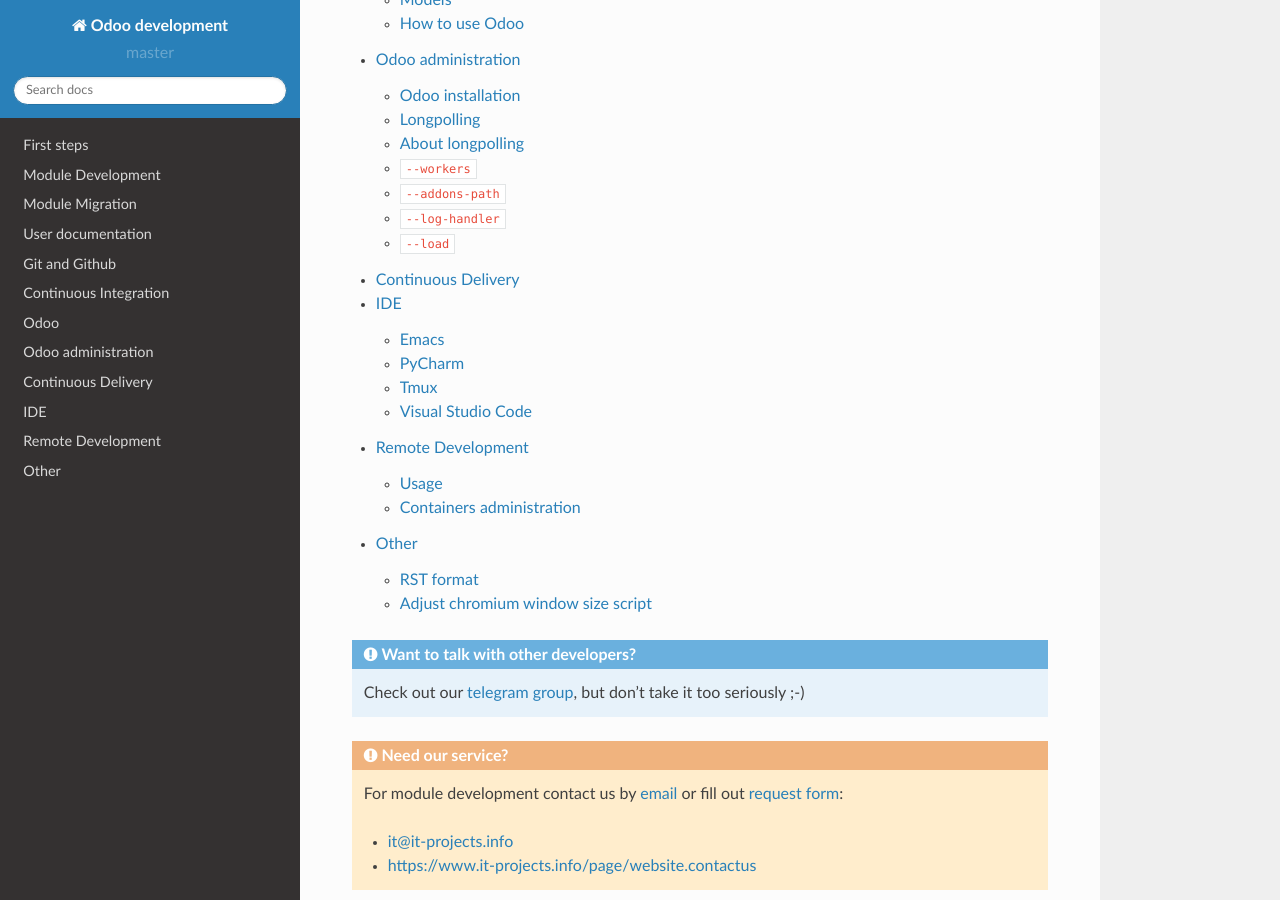
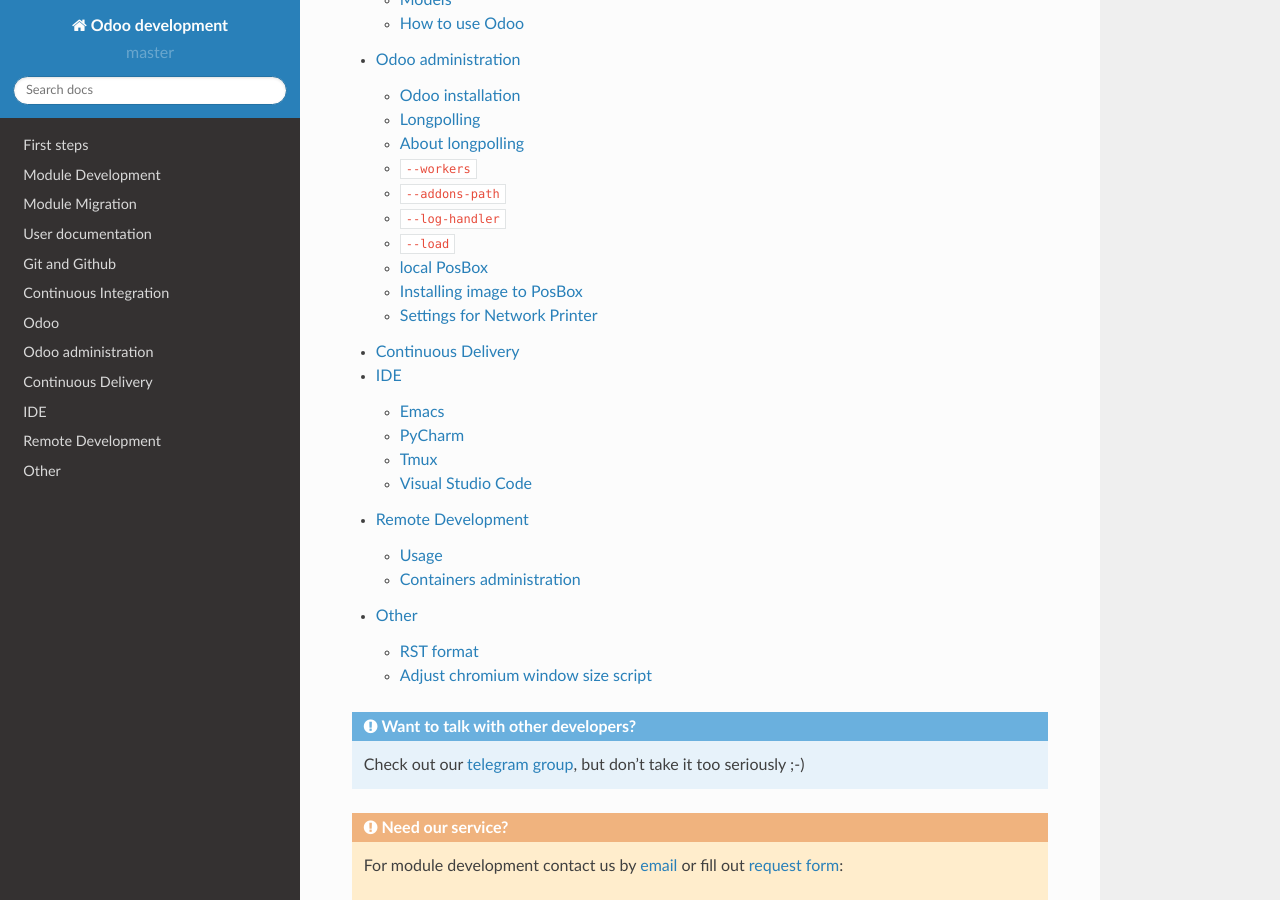
Before and after one commit to itpp-labs/odoo-development, a Sphinx documentation site: the page built from docs/index.rst, in a window 1280 px wide and 900 px high, scrolled down 1624 px. Built offline with Sphinx 7.4.7 and the Read the Docs theme 2.0.0, drawn with Linux system fonts in a browser that asks for light colours; pages that are not in the unit, such as notebooks, are missing from menus; some of the changed lines change nothing that is shown.

Commit message:
[DOC] about PosBox settings

```diff
--- a/docs/admin/index.rst
+++ b/docs/admin/index.rst
@@ -15,3 +15,4 @@
    addons_path
    log-handler
    server_wide_modules
+   posbox
--- /dev/null
+++ b/docs/admin/posbox.rst
@@ -0,0 +1,131 @@
+==============
+ local PosBox
+==============
+
+Local run of PosBox is means running the second odoo instead PosBox.
+
+For run the second odoo it is necessary to change the configuration settings which is different from the running settings the first odoo.
+
+For this, just change the xmlrpc and longpolling port value.
+
+For example, if the run settings for the first odoo:
+``xmlrpc_port = 8069``,
+``longpolling_port = 8072``
+
+then the settings for the second odoo can be as follows:
+``xmlrpc_port = 8071``,
+``longpolling_port = 8073``.
+
+Example of run local PosBox with used Network Printer:
+
+1. Run First Odoo.
+
+2. Install the `Pos Printer Network <https://www.odoo.com/apps/modules/10.0/pos_printer_network/>`_ module on Odoo in a `usual <http://odoo-development.readthedocs.io/en/latest/odoo/usage/install-module.html?highlight=install#from-app-store-install>`_ way.
+
+3. Configure PosBox using the `installation instructions <https://apps.odoo.com/apps/modules/10.0/pos_printer_network/>`_.
+
+4. Run second Odoo using new setting and load=web,hw_proxy,hw_posbox_homepage,hw_posbox_upgrade,hw_scale,hw_scanner,hw_escpos,hw_printer_network.
+
+5. Print in network printer.
+
+============================
+ Installing image to PosBox
+============================
+
+Download last version posbox_image:
+
+   https://nightly.odoo.com/master/posbox/
+
+Install OPERATING SYSTEM IMAGES in your SD card using instruction:
+
+   https://www.raspberrypi.org/documentation/installation/installing-images/
+
+
+**Connect peripheral devices**
+
+Officially supported hardware is listed on the POS Hardware page, but other hardware might work as well.
+
+``Printer:`` Connect an ESC/POS printer to a USB port and power it on.
+
+``Cash drawer:`` The cash drawer should be connected to the printer with an RJ25 cable.
+
+``Barcode scanner:`` Connect your barcode scanner. In order for your barcode scanner to be compatible it must behave as a keyboard and must be configured in US QWERTY. It also must end barcodes with an Enter character (keycode 28). This is most likely the default configuration of your barcode scanner.
+
+``Scale:`` Connect your scale and power it on.
+
+``Ethernet:`` If you do not wish to use Wi-Fi, plug in the Ethernet cable. Make sure this will connect the POSBox to the same network as your POS device.
+
+``Wi-Fi:`` If you do not wish to use Ethernet, plug in a Linux compatible USB Wi-Fi adapter. Most commercially available Wi-Fi adapters are Linux compatible. Officially supported are Wi-Fi adapters with a Ralink 5370 chipset. Make sure not to plug in an Ethernet cable, because all Wi-Fi functionality will be bypassed when a wired network connection is available.
+
+``Network Printer:`` Connect Network Printer.
+
+**Power the POSBox**
+
+Plug the power adapter into the POSBox, a bright red status led should light up.
+
+Make sure the POSBox is ready.
+
+Once powered, The POSBox needs a while to boot. Once the POSBox is ready, it should print a status receipt with its IP address or you can specify the device IP address using the list of connected devices on your network. Also the status LED, just next to the red power LED, should be permanently lit green.
+
+More information read the
+
+   https://www.odoo.com/documentation/user/10.0/point_of_sale/overview/setup.html
+
+==============================
+ Settings for Network Printer
+==============================
+
+If you have the POSBox's IP address and an SSH client you can access the POSBox's system remotely.
+
+**Login:** ``pi``
+
+**Password:** ``raspberry``
+
+Beware that root (/) is mounted read only and so you cannot use write.
+
+If you want to use it you need to reboot in normal mode.
+
+.. code-block:: shell
+
+   sudo su
+   mount -o rw,remount /
+   mount -o rw,remount /root_bypass_ramdisks
+
+edit /root_bypass_ramdisks//etc/init.d/odoo
+
+.. code-block:: shell
+
+   nano /root_bypass_ramdisks/etc/init.d/odoo
+
+add ``hw_printer_network`` to ``--load parameter``
+
+Then
+
+.. code-block:: shell
+
+   cd /home/pi
+   git clone https://github.com/it-projects-llc/pos-addons.git
+   cp -rp /home/pi/pos-addons/hw_printer_network /home/pi/odoo/addons
+   rm -rf /home/pi/pos-addons
+
+Comment code:
+
+.. code-block:: shell
+
+   cd /home/pi/odoo/addons/hw_escpos/controllets/
+
+edit ``main.py``
+
+.. code-block:: shell
+
+   nano main.py
+
+
+and replace ``driver.push_task('printstatus')`` with ``# driver.push_task('printstatus')``
+
+sync and reboot posbox
+
+.. code-block:: shell
+
+   sync
+   reboot
```
